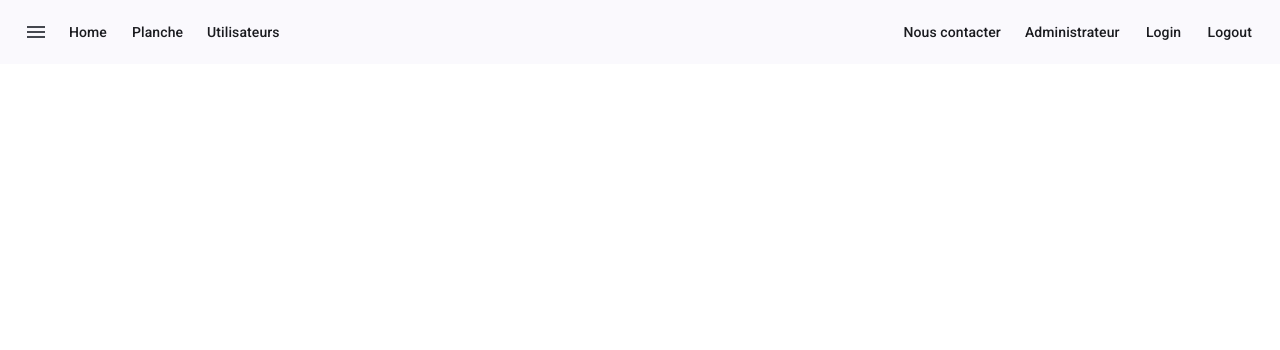
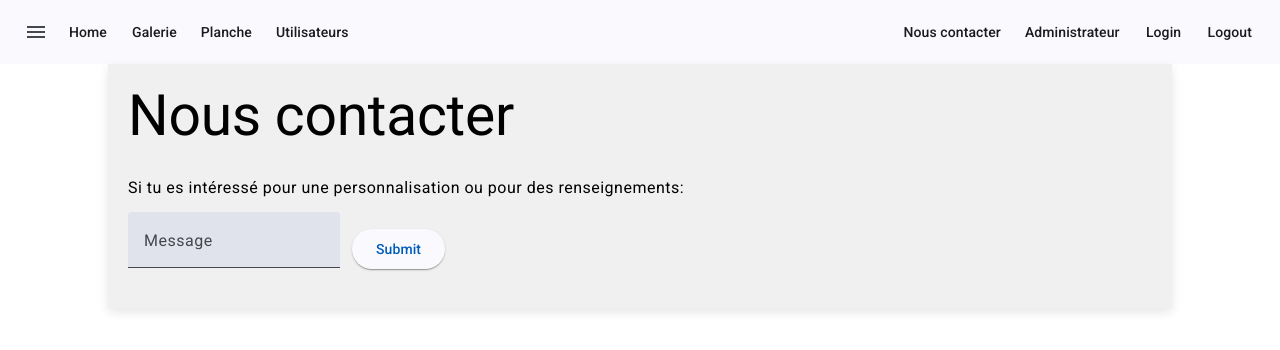
Before and after one commit to Konekosan/oceangraph_frontapp, an Angular app: page /contact in a window 1280 px wide. Before the commit this address led to /. Shown: the top 350 px of the page. Built offline with nearby package versions, Linux system fonts and the light colour scheme.

Commit message:
add contact feature

```diff
--- a/src/app/app-header/app-header.component.html
+++ b/src/app/app-header/app-header.component.html
@@ -4,10 +4,11 @@
         <mat-icon>menu</mat-icon>
     </button>
     <button routerLink="" mat-button>Home</button>
+    <button mat-button>Galerie</button>
     <button routerLink="boards" mat-button>Planche</button>
     <button routerLink="users" mat-button>Utilisateurs</button>
     <span class="fill-remaining-space"></span>
-    <button mat-button>Nous contacter</button>
+    <button routerLink="contact" mat-button>Nous contacter</button>
     <button mat-button>Administrateur</button>
     <button mat-button routerLink="login">Login</button>
     <button mat-button>Logout</button>
--- a/src/app/app.routes.ts
+++ b/src/app/app.routes.ts
@@ -1,6 +1,7 @@
 import { Routes } from '@angular/router';
 import { HomeComponent } from './home/home.component';
 import { UsersComponent } from './users/users.component';
+import { ContactComponent } from './contact/contact.component';
 
 export const routes: Routes = [
     {
@@ -14,5 +15,9 @@ export const routes: Routes = [
     {
         path: 'users',
         component: UsersComponent
+    },
+    {
+        path: 'contact',
+        component: ContactComponent
     }
 ];
--- a/src/app/contact/contact.component.css
+++ b/src/app/contact/contact.component.css
@@ -0,0 +1,10 @@
+.container {
+  width: 80%;
+  margin: 0 auto;
+  padding: 20px;
+  background-color: #f0f0f0;
+  box-shadow: 0px 4px 10px rgba(0, 0, 0, 0.1);
+}
+mat-form-field {
+    margin-right: 12px;
+  }
--- a/src/app/contact/contact.component.html
+++ b/src/app/contact/contact.component.html
@@ -1 +1,14 @@
-<p>contact works!</p>
+<div class="container">
+    <h1>Nous contacter</h1>
+    <p>Si tu es intéressé pour une personnalisation ou pour des renseignements:</p>
+    <form (submit)="$event.preventDefault()">
+        <mat-form-field>
+          <mat-label>Message</mat-label>
+          <input matInput (cdkAutofill)="firstNameAutofilled = $event.isAutofilled">
+          @if (firstNameAutofilled) {
+            <mat-hint>Autofilled!</mat-hint>
+          }
+        </mat-form-field>
+        <button mat-raised-button (click)="test($event)">Submit</button>
+    </form>
+</div>
--- a/src/app/contact/contact.component.ts
+++ b/src/app/contact/contact.component.ts
@@ -1,12 +1,20 @@
 import { Component } from '@angular/core';
+import { MaterialModule } from 'src/_module/Material.Module';
 
 @Component({
   selector: 'app-contact',
   standalone: true,
-  imports: [],
+  imports: [MaterialModule],
   templateUrl: './contact.component.html',
   styleUrl: './contact.component.css'
 })
 export class ContactComponent {
+  firstNameAutofilled: boolean;
 
+  constructor() {
+  }
+
+  test(event: any){
+    console.log(event);
+  }
 }
```
